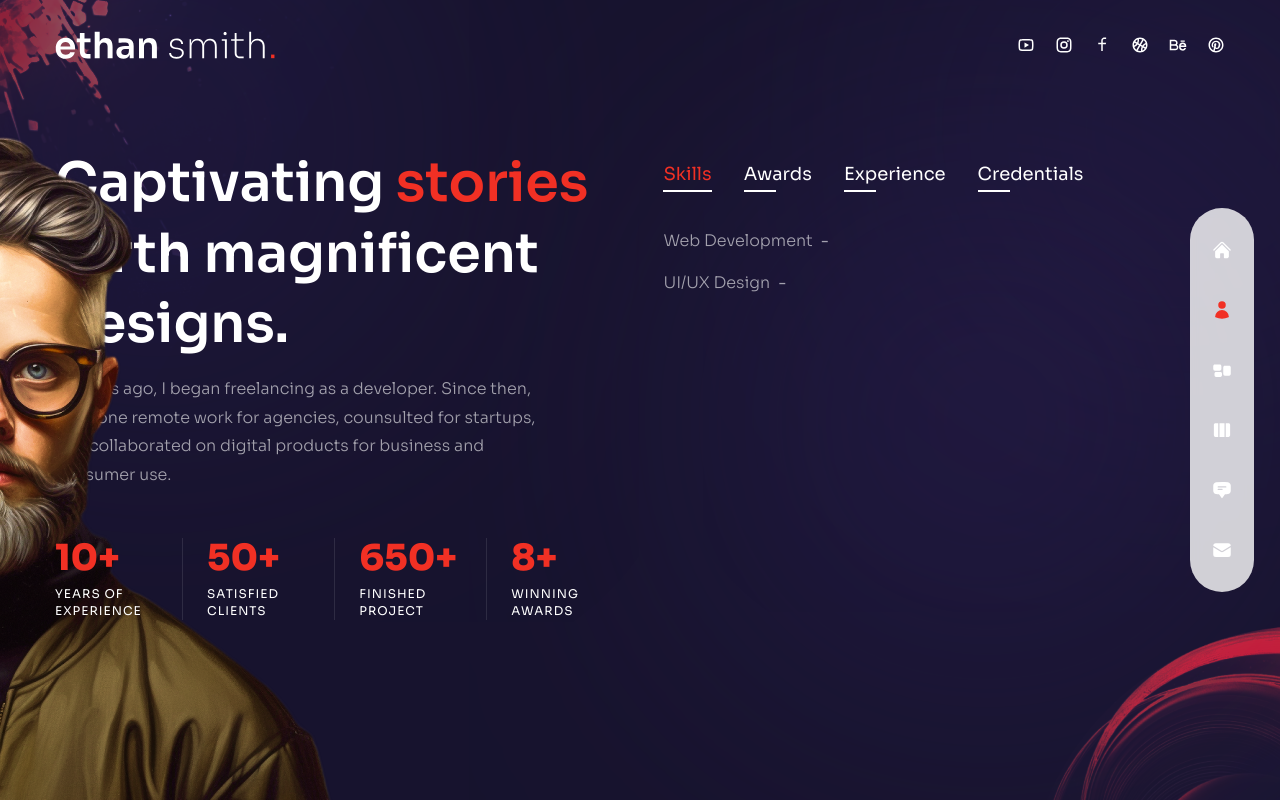
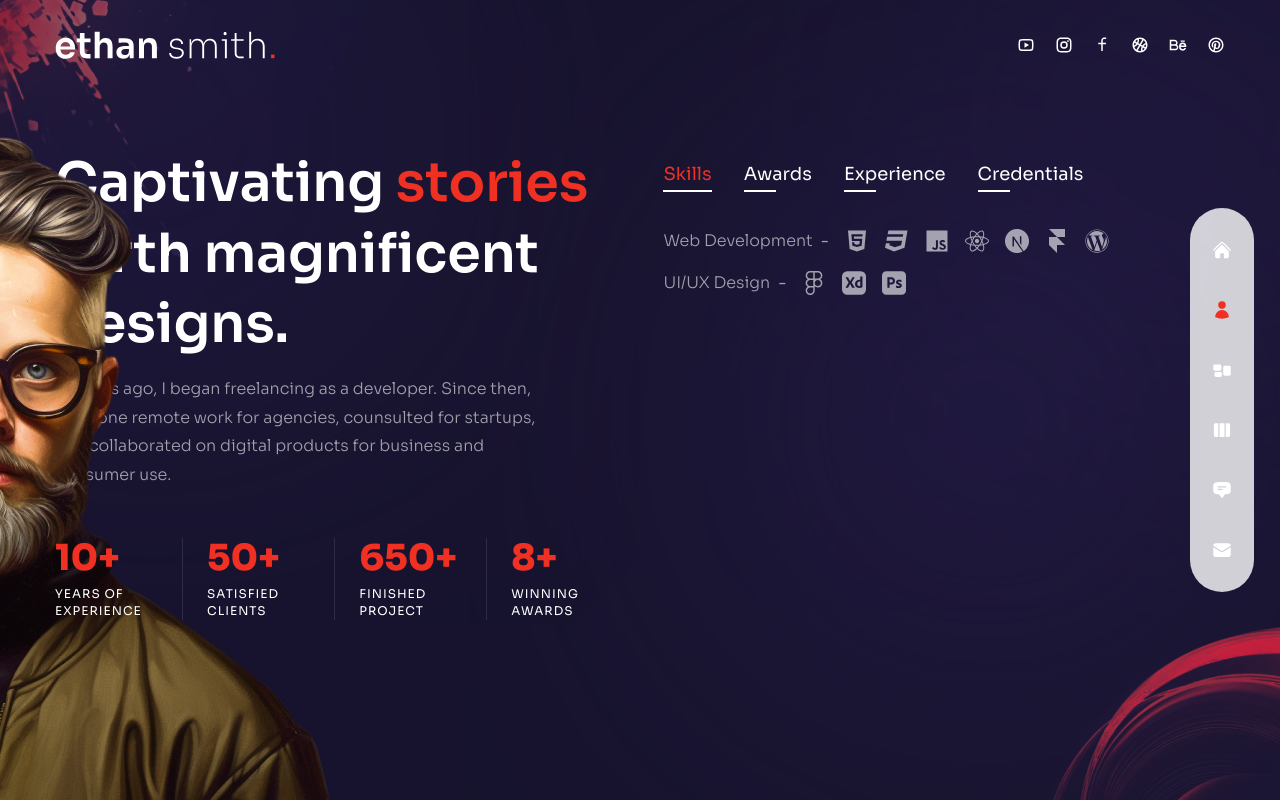
Before and after one commit to joemar-ceneza/react-portfolio, a Next.js app: page /about in a window 1280 px wide. Built offline with nearby package versions, Linux system fonts and the light colour scheme.

Commit message:
Trying to fix the Error

```diff
--- a/pages/about/index.js
+++ b/pages/about/index.js
@@ -224,13 +224,13 @@ export default function About() {
                   <div>{item.stage}</div>
                   <div className="flex gap-x-4">
                     {/* icons */}
-                    {/* {item.icons?.map((icon, itemIndex) => {
+                    {item.icons?.map((icon, iconIndex) => {
                       return (
-                        <div key={itemIndex} className="text-2xl">
+                        <div key={iconIndex} className="text-2xl">
                           {icon}
                         </div>
                       );
-                    })} */}
+                    })}
                   </div>
                 </div>
               );
```
